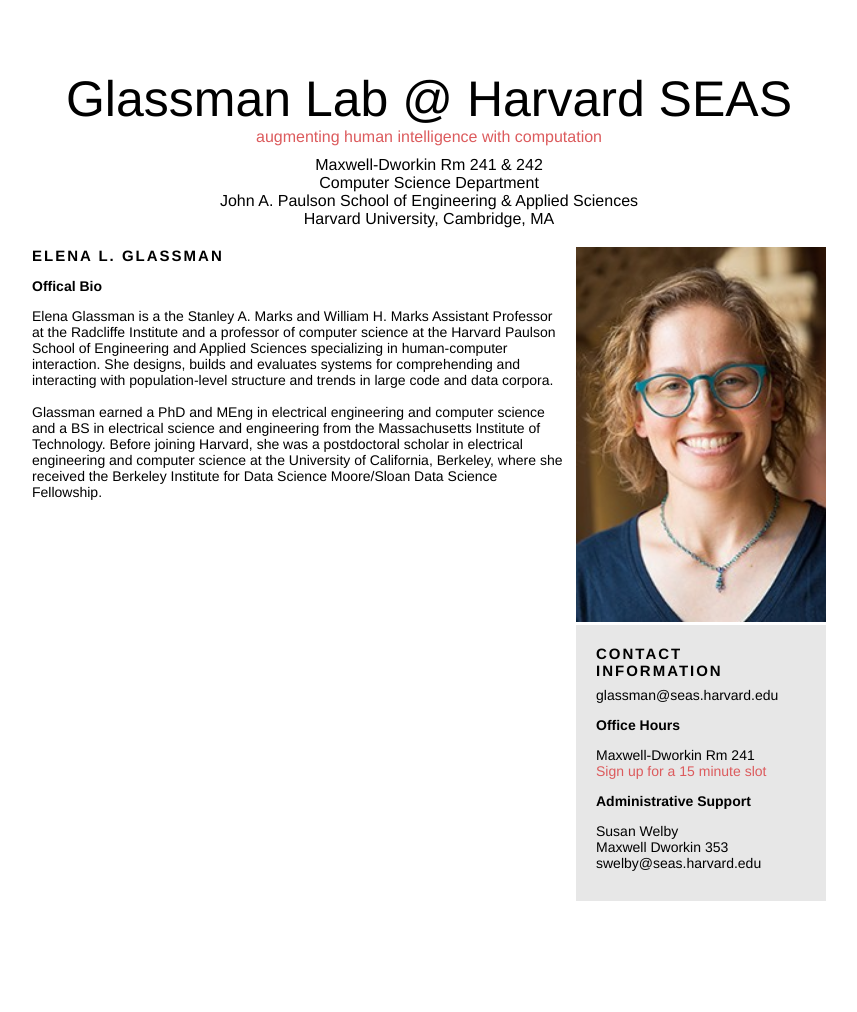
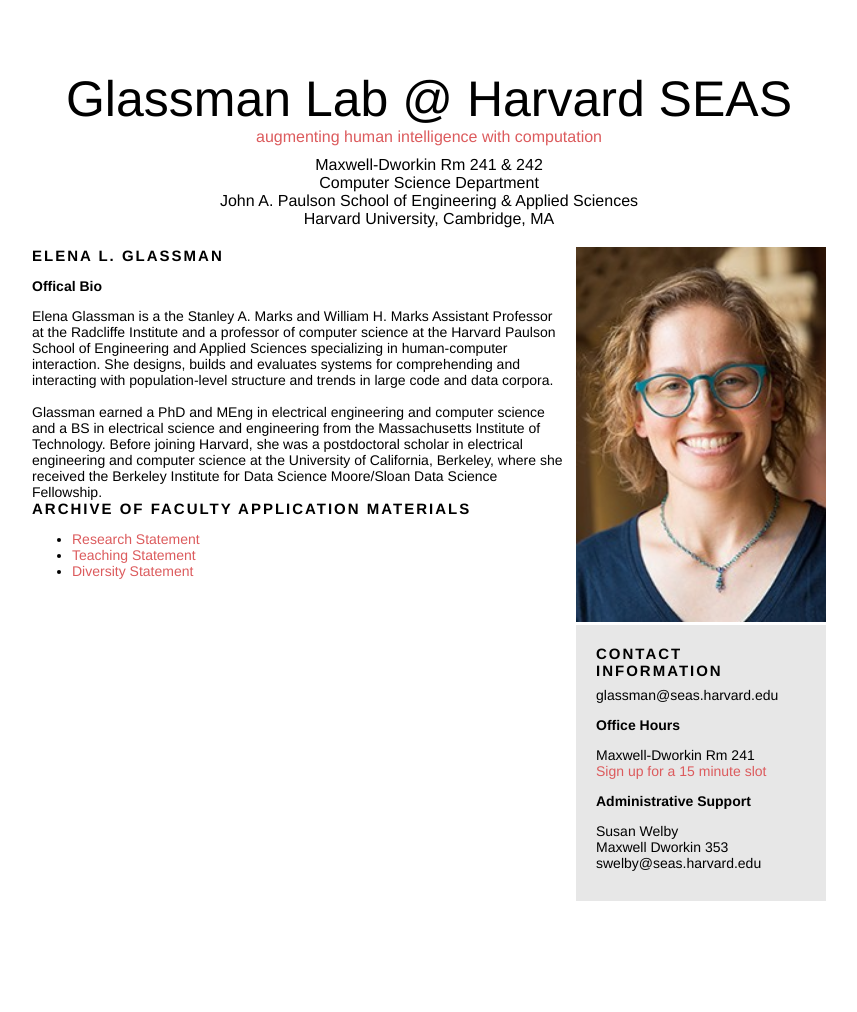
Before and after one commit to eglassman/eglassman.github.io, a Jekyll site: the page built from glassman.html, in a window 1280 px wide. Shown: the whole page, without its empty margins (211-1068 px from the left). Built offline with Jekyll 4.4.1, drawn with Linux system fonts in a browser that asks for light colours.

Commit message:
added faculty materials ;

```diff
--- a/glassman.html
+++ b/glassman.html
@@ -16,6 +16,27 @@
 Elena Glassman is a the Stanley A. Marks and William H. Marks Assistant Professor at the Radcliffe Institute and a professor of computer science at the Harvard Paulson School of Engineering and Applied Sciences specializing in human-computer interaction. She designs, builds and evaluates systems for comprehending and interacting with population-level structure and trends in large code and data corpora.
 <br><br>
 Glassman earned a PhD and MEng in electrical engineering and computer science and a BS in electrical science and engineering from the Massachusetts Institute of Technology. Before joining Harvard, she was a postdoctoral scholar in electrical engineering and computer science at the University of California, Berkeley, where she received the Berkeley Institute for Data Science Moore/Sloan Data Science Fellowship.
+
+<div class="header lead top-padding">
+  Archive of Faculty Application Materials
+</div>
+
+<div>
+
+  <!-- 1. Text compression (rendering multiple similar text docs) — Janet [ms-graduated], Jamie [hs-Korea], Amy [postdoc-Stanford], Kathy [ug], Yuri [consultant]
+2. Creativity augmentation — Cole [ug]
+3. Software at scale — Tianyi [phd]
+4. Explanations & trust in AI — Zana [phd], Phoebe [ms], Sam [ug]
+5. Programming + linguistics — Rebecca [ug], Jake [ug]
+6. Scaling up program synthesis by example — no one, yet -->
+
+<ul>
+  <li><a href="facultymaterials/Glassman_Research_website.pdf">Research Statement</a></li>
+  <li><a href="facultymaterials/Glassman_Teaching_website.pdf">Teaching Statement</a></li>
+  <li><a href="facultymaterials/Glassman_Diversity_website.pdf">Diversity Statement</a></li>
+</ul>
+
+</div>
 
 </td>
 <td width="5px">
```
Also changed, not shown: index.html (+9 -4 lines).
